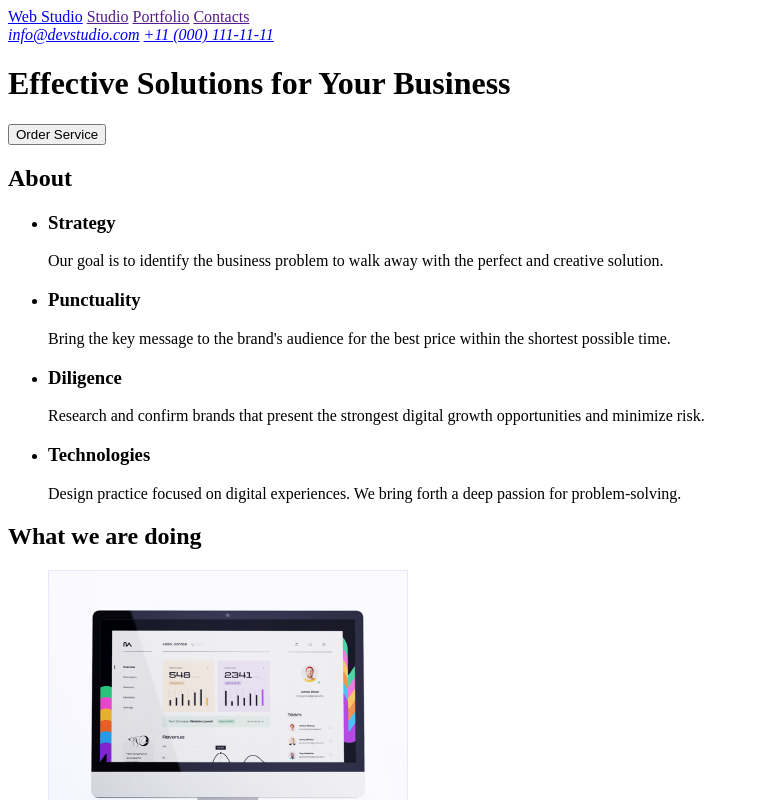
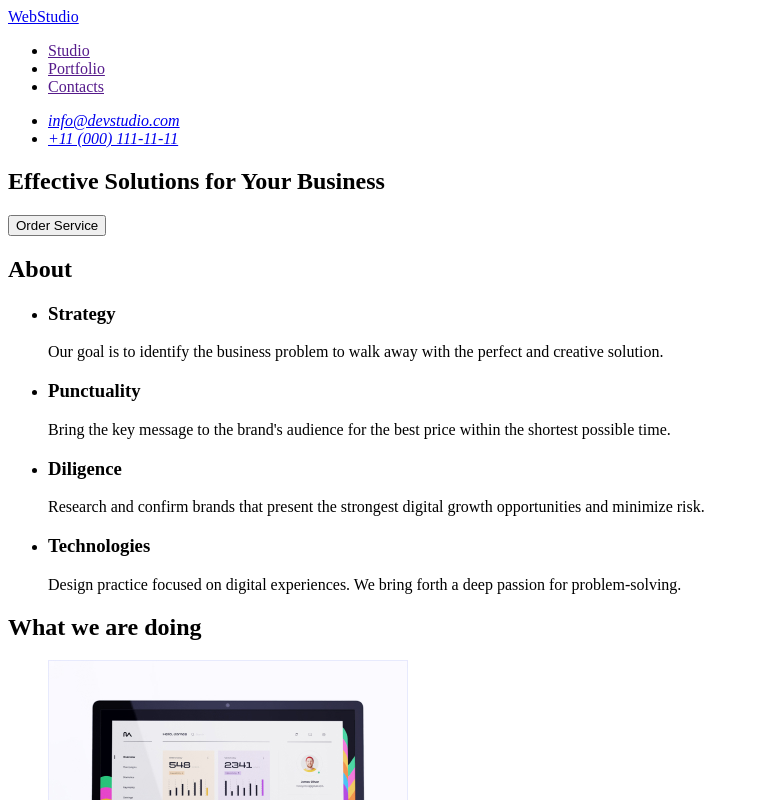
Before and after one commit to Gleb-Lutsko/goit-markup-hw-01, a plain HTML site: page index.html in a window 1280 px wide. Shown: the top 800 px of the page, without its empty margins (0-759 px from the left). Drawn offline with Linux system fonts and the light colour scheme.

Commit message:
update finished project

```diff
--- a/index.html
+++ b/index.html
@@ -13,23 +13,31 @@
     <header>
       <!-- Nav -->
       <nav>
-        <a href="./index.html">Web Studio</a>
-        <a href="">Studio</a>
-        <a href="">Portfolio</a>
-        <a href="">Contacts</a>
+        <a href="./index.html">WebStudio</a>
+        <ul>
+          <li><a href="">Studio</a></li>
+          <li><a href="">Portfolio</a></li>
+          <li><a href="">Contacts</a></li>
+        </ul>
       </nav>
 
       <!-- Address -->
       <address>
-        <a href="mailto:info@devstudio.com">info@devstudio.com</a>
-        <a href="tel:+110001111111">+11 (000) 111-11-11</a>
+        <ul>
+          <li><a href="mailto:info@devstudio.com">info@devstudio.com</a></li>
+          <li><a href="tel:+110001111111">+11 (000) 111-11-11</a></li>
+        </ul>
       </address>
     </header>
 
     <!-- Main -->
     <main>
-      <h1>Effective Solutions for Your Business</h1>
-      <button type="button">Order Service</button>
+      <!-- Hero section -->
+      <section>
+        <h1>Effective Solutions for Your Business</h1>
+        <button type="button">Order Service</button>
+      </section>
+
       <!-- About section -->
       <section>
         <h2>About</h2>
@@ -64,6 +72,7 @@
           </li>
         </ul>
       </section>
+
       <!-- What are we doing section -->
       <section>
         <h2>What we are doing</h2>
@@ -94,6 +103,7 @@
           </li>
         </ul>
       </section>
+
       <!-- Our team section -->
       <section>
         <h2>Our team</h2>
@@ -144,7 +154,7 @@
 
     <!-- Footer -->
     <footer>
-      <a href="./index.html">Web Studio</a>
+      <a href="./index.html">WebStudio</a>
       <p>
         Increase the flow of customers and sales for your business with digital
         marketing & growth solutions.
```
